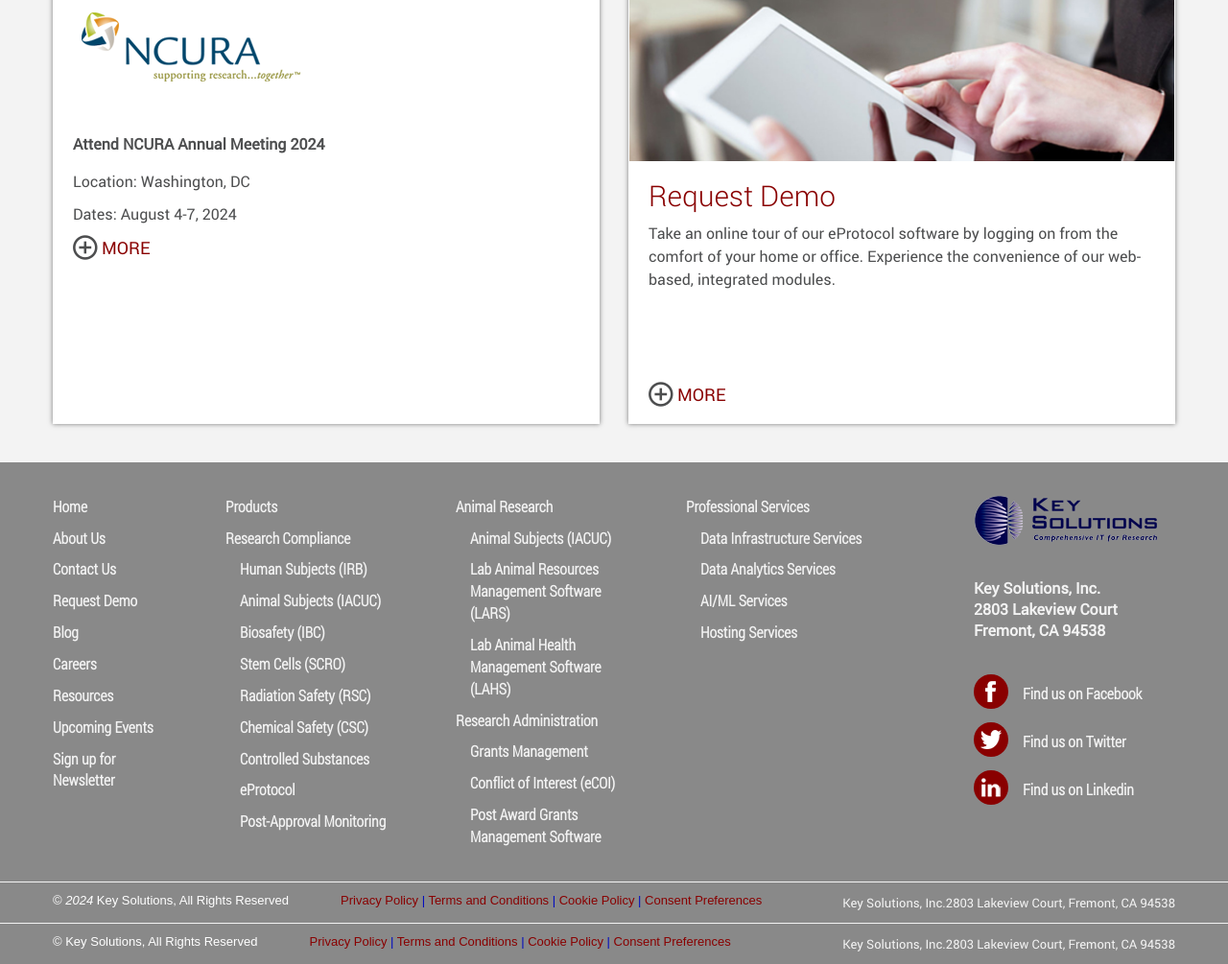
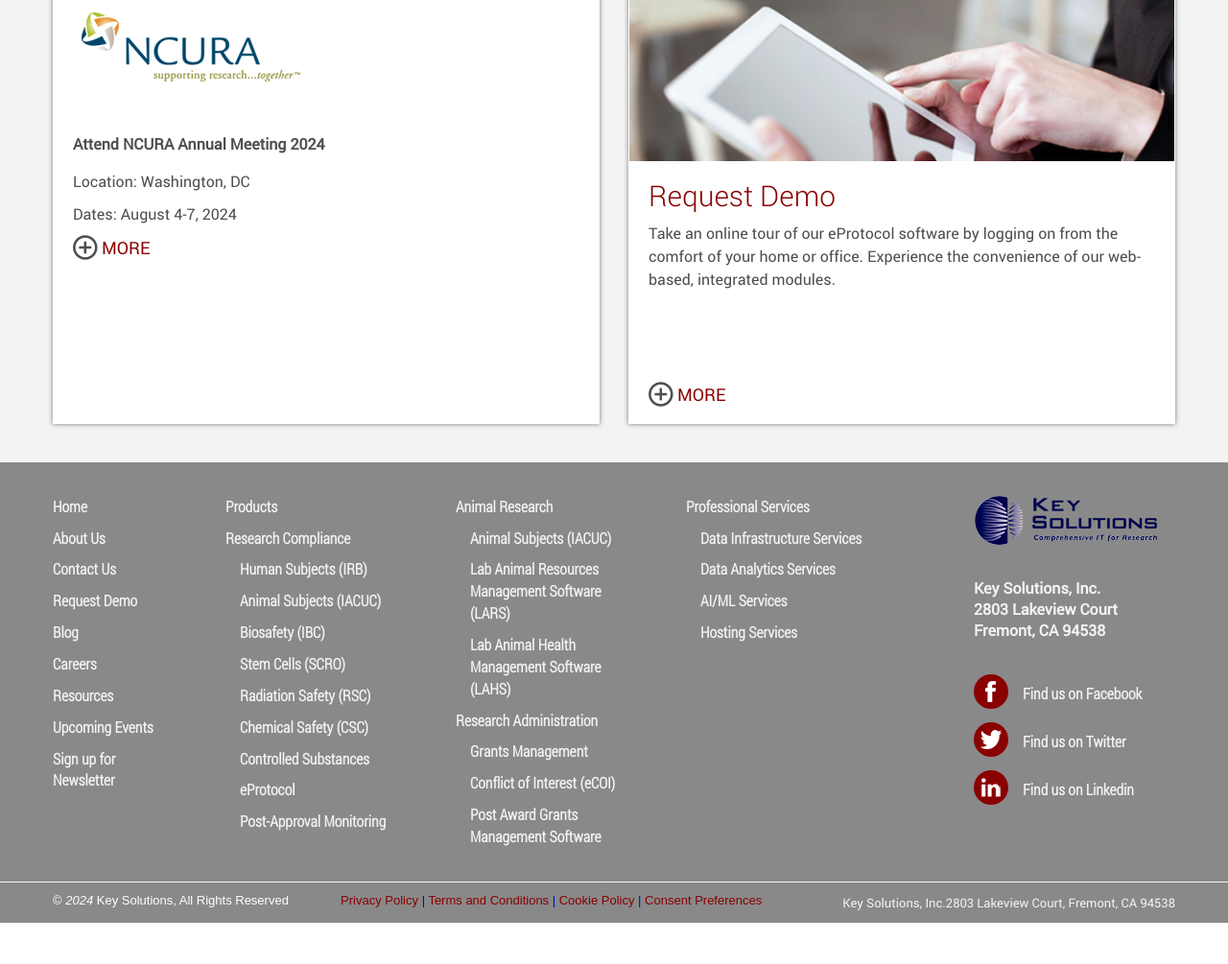
Before and after one commit to tlsuppliertemplates/KeySolutions, a plain HTML site: page index.html in a window 1280 px wide. Shown: the part 1042-2047 px from the top of the page at 96% size. After the commit the page ends 2004 px from the top, so only its background shows below. Drawn offline with nearby package versions, Linux system fonts and the light colour scheme; a script that the page names is missing.

Commit message:
Update index.html

```diff
--- a/index.html
+++ b/index.html
@@ -366,22 +366,6 @@
   <footer-component></footer-component>
   <!--  Footer Links End  -->
 
-  <!--  Copyright Start  -->
-  <div class="wrapper footer">
-    <div class="container top_padding">
-      <div class="row">
-        <div class="col-xs-12 col-sm-12 col-md-12 col-lg-12">
-          <div class="copyright_small"> <span class="text-left">&copy; <em id="copyright-year"></em> Key Solutions, All Rights Reserved</span>
-
-     &nbsp;  &nbsp; &nbsp;  &nbsp;  &nbsp;  &nbsp;  &nbsp;   <font color="grey block"> <span class="footer-center"><a href="https://www.keyusa.com/privacypolicy.html">Privacy Policy</a> | <a href="https://www.keyusa.com/termsandconditions.html">Terms and Conditions</a> | <a href="https://www.keyusa.com/cookiepolicy.html">Cookie Policy</a> | <a href="#" onclick="window.displayPreferenceModal();return false;" id="termly-consent-preferences">Consent Preferences</a></span></font>
-
-
-          <span class="footer-right">Key Solutions, Inc.2803 Lakeview Court, Fremont, CA 94538</span> </div>
-        </div>
-      </div>
-    </div>
-  </div>
-  <!--  Copyright End  -->
 
 <!--<script type="text/javascript" src="//www.googleadservices.com/pagead/conversion.js">
 </script>
```
